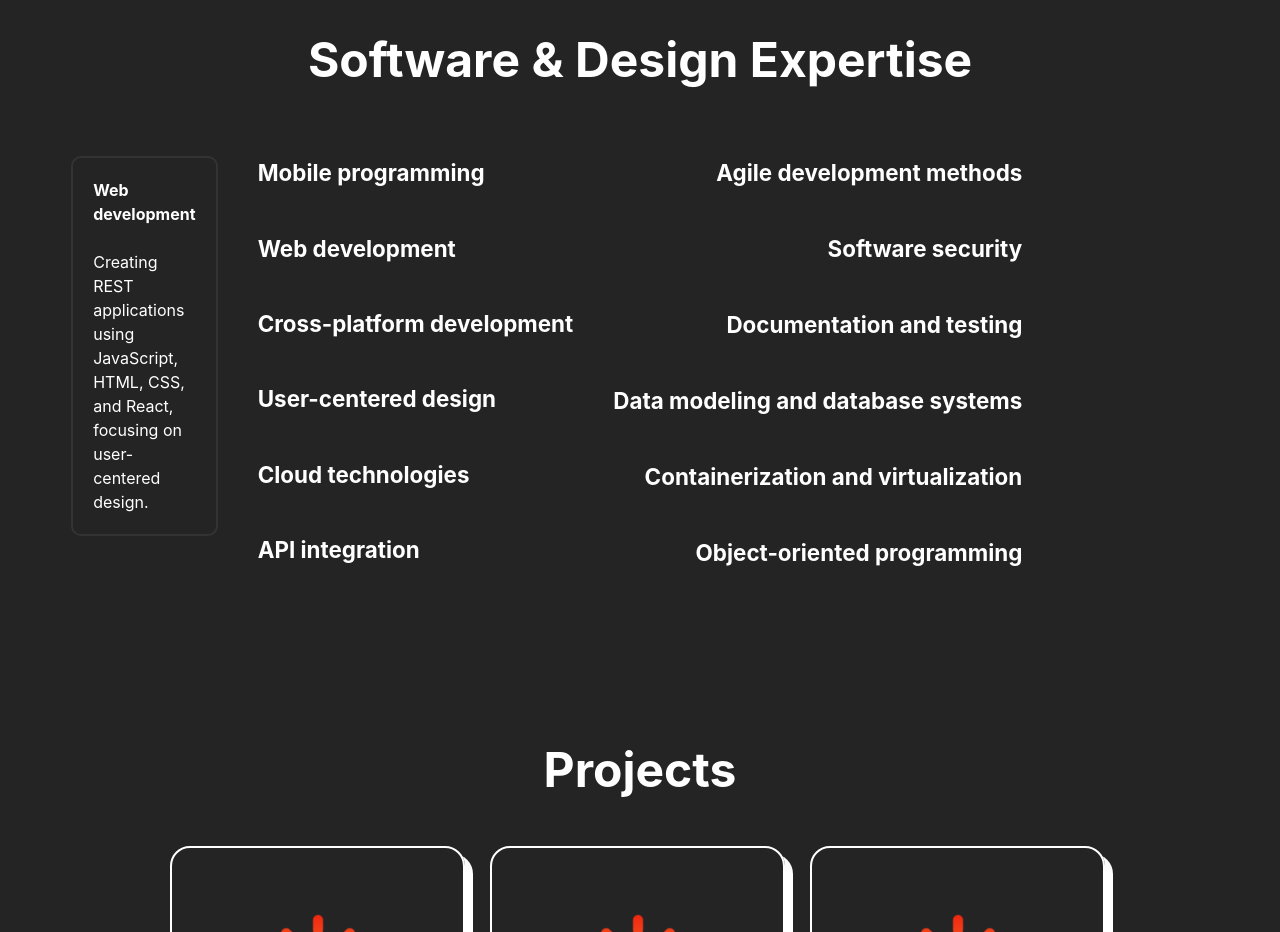
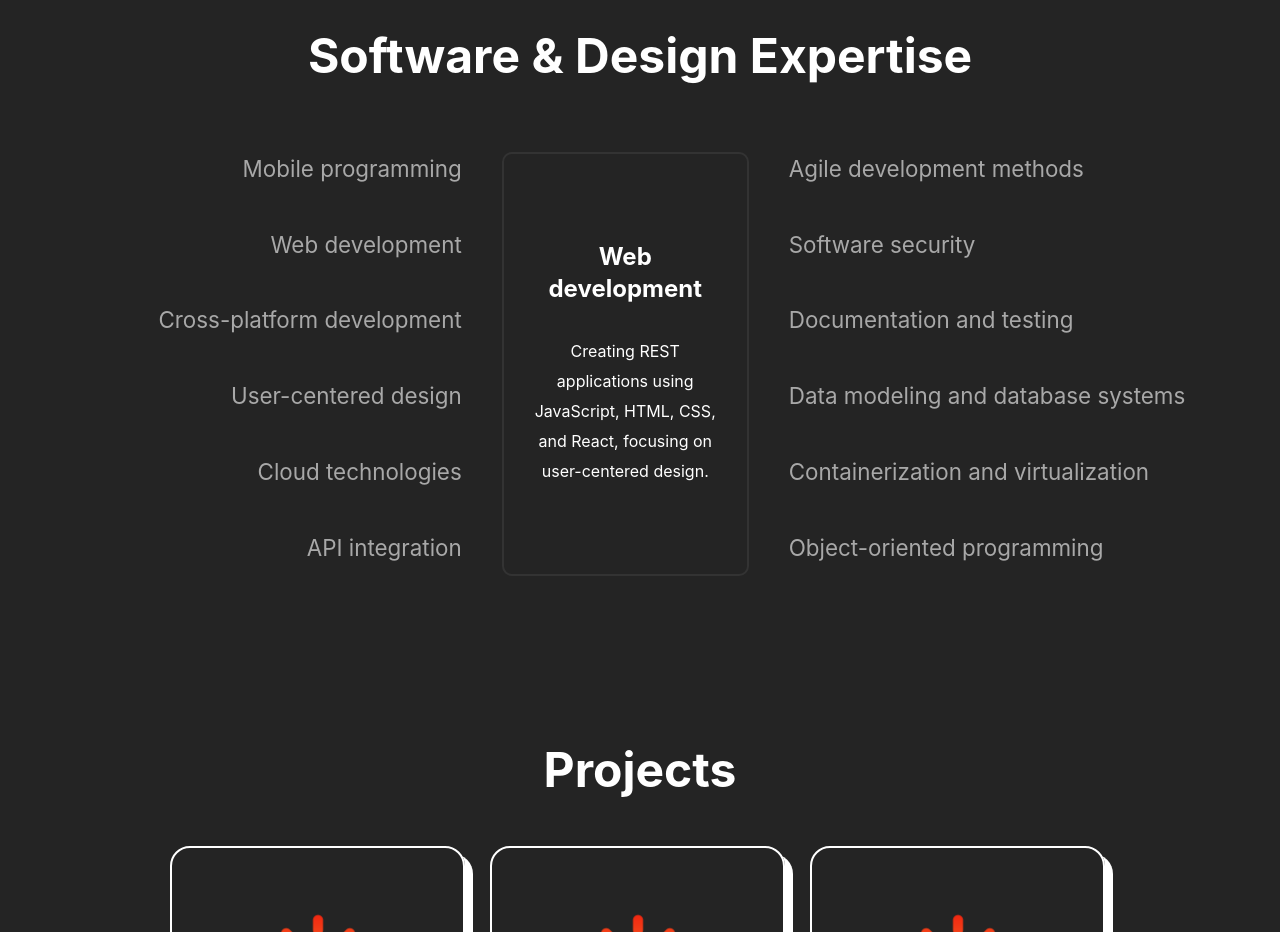
Before and after one commit to MaloSunce/ReactDemo, a React (Vite) app in the folder ReactDemo/: page / in a window 1280 px wide. Shown: the part 2720-3652 px from the top of the page. Built offline with nearby package versions, Linux system fonts and the light colour scheme.

Commit message:
update: DevelSkils card in middle

```diff
--- a/ReactDemo/src/content/DevelSkills.css
+++ b/ReactDemo/src/content/DevelSkills.css
@@ -8,20 +8,28 @@
     margin: auto;
 }
 
-.SkillTitle {
+.SkillTitleLeft, .SkillTitleRight {
     transition: transform 0.5s ease-in-out;
     white-space: nowrap;
     padding: 0 0 0.5% 0;
+    color: var(--text-secondary);
 }
 
-.SkillTitle:hover {
-    transform: scale(1.3);
-    /*transform: scale(1.3) translateX(-10%); */
+.SkillTitleLeft:hover {
+    transform: scale(1.3) translateX(-10%);
 }
 
+.SkillTitleRight:hover {
+    transform: scale(1.3) translateX(10%);
+}
+
+
 .SkillDescription {
+    align-content: center;
     border-radius: 10px;
     border: 2px solid var(--accent);
     padding: 20px;
-    height: 80%;
+    height: 380px;
+    max-height: 100%;
+    line-height: 30px;
 }
--- a/ReactDemo/src/content/DevelSkills.jsx
+++ b/ReactDemo/src/content/DevelSkills.jsx
@@ -13,6 +13,7 @@ function DevelSkills() {
             title: "Mobile programming",
             description: "Building and designing mobile apps using technologies like Kotlin, Dart, Jetpack Compose, " +
                 "Flutter, Figma, and more.",
+            tags: ["Flutter", "Figma", "Jetpack Compose", "Kotlin", "Dart"],
             id: 0
         },
         {
@@ -42,7 +43,7 @@ function DevelSkills() {
         },
         {
             title: "Agile development methods",
-            description: "Working with agile development methods like Scrum and Kanban.",
+            description: "Working with agile and iterative development methods like Scrum and Kanban, using tools like Git, Jira, GanttProject, and Notion.",
             id: 6
         },
         {
@@ -87,44 +88,35 @@ function DevelSkills() {
                 marginLeft: '4%',
                 marginRight: '4%'
             }}>
-                <div style={{textAlign: 'left', flex: 2}}>
+
+                <div style={{textAlign: 'right', flex: 3}}>
                     {develSkills.slice(0, Math.ceil(develSkills.length / 2)).map((skill) => (
-                        <div key={skill.id}>
-                            {selectedID === skill.id && (
-                                <p className="SkillDescription"><b>{skill.title}</b><br/><br/>{skill.description}</p>)}
+                        <div className="SkillTitleLeft"
+                             key={skill.id}
+                             onMouseOver={() => handleMouseOver(skill.id)}>
+                            <p style={{fontSize: '1.4em'}}>{skill.title}</p>
                         </div>
                     ))}
                 </div>
 
-                <div style={{textAlign: 'left', flex: 3}}>
-                    {develSkills.slice(0, Math.ceil(develSkills.length / 2)).map((skill) => (
-                        <div className="SkillTitle"
-                             key={skill.id}
-                             onMouseOver={() => handleMouseOver(skill.id)}>
-                            <h3 style={{fontSize: '1.4em'}}>{skill.title}</h3>
+                <div style={{textAlign: 'center', flex: 2}}>
+                    {develSkills.slice(0, Math.ceil(develSkills.length)).map((skill) => (
+                        <div key={skill.id}>
+                            {selectedID === skill.id && (
+                                <p className="SkillDescription"><b style={{fontSize: '1.5em'}}>{skill.title}</b><br/><br/>{skill.description}</p>)}
                         </div>
                     ))}
                 </div>
 
-                <div style={{textAlign: 'right', flex: 3}}>
+                <div style={{textAlign: 'left', flex: 3,  marginRight: '2%'}}>
                     {develSkills.slice(Math.ceil(develSkills.length / 2)).map((skill) => (
-                        <div className="SkillTitle"
+                        <div className="SkillTitleRight"
                              key={skill.id}
                              onMouseOver={() => handleMouseOver(skill.id)}>
-                            <h3 style={{fontSize: '1.4em'}}>{skill.title}</h3>
+                            <p style={{fontSize: '1.4em'}}>{skill.title}</p>
                         </div>
                     ))}
                 </div>
-
-                <div style={{textAlign: 'right', flex: 2}}>
-                    {develSkills.slice(Math.ceil(develSkills.length / 2)).map((skill) => (
-                        <div key={skill.id}>
-                            {selectedID === skill.id && (
-                                <p className="SkillDescription"><b>{skill.title}</b><br/><br/>{skill.description}</p>)}
-                        </div>
-                    ))}
-                </div>
-
             </div>
         </div>
     );
```
